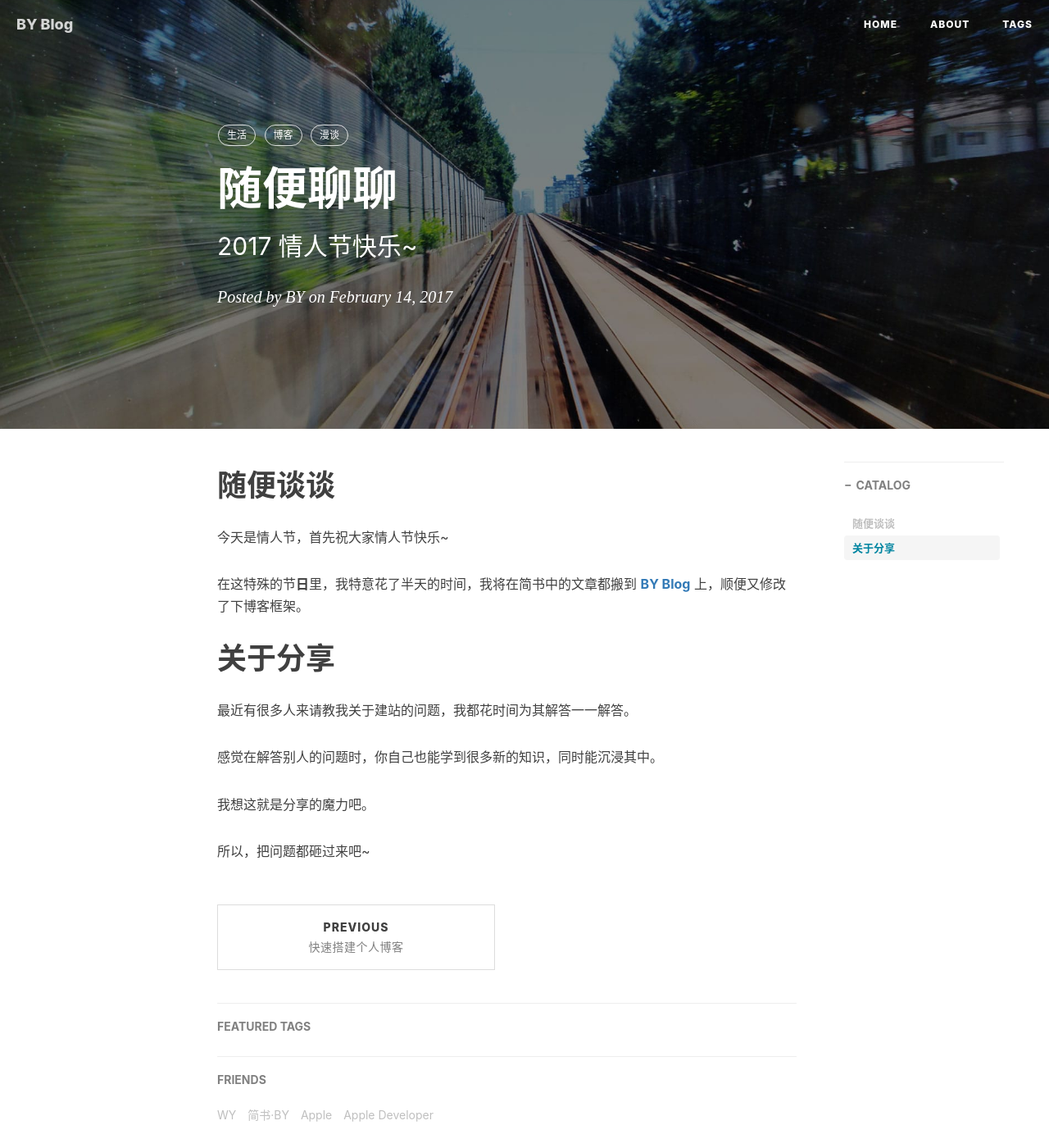
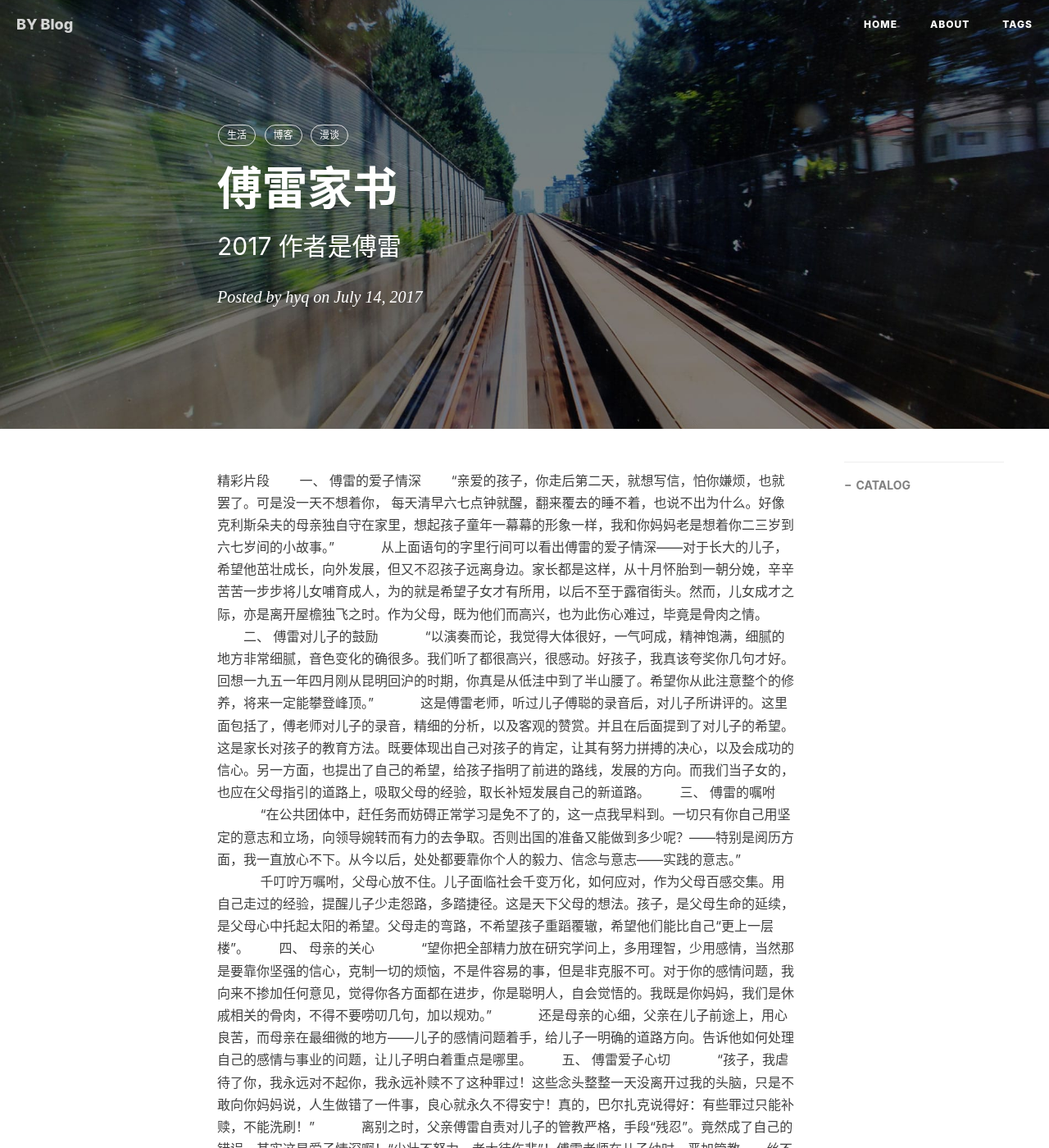
Before and after one commit to hanyuqian/hanyuqian.github.io, a Jekyll site: the page built from _posts/2017-02-14-随便聊聊.md, in a window 1280 px wide and 1400 px high. Shown: the whole window at 82% size. Built offline with Jekyll 4.4.1, drawn with Linux system fonts in a browser that asks for light colours; nearby versions of some CDN libraries; comment, search, counter and statistics services are not loaded; some of the changed text lies outside the part shown.

Commit message:
修改图片

```diff
--- a/_posts/2017-02-14-随便聊聊.md
+++ b/_posts/2017-02-14-随便聊聊.md
@@ -1,9 +1,9 @@
 ---
 layout:     post
-title:      随便聊聊
-subtitle:   2017 情人节快乐~
-date:       2017-02-14
-author:     BY
+title:      傅雷家书
+subtitle:   2017 作者是傅雷
+date:       2017-07-14
+author:     hyq
 header-img: img/post-bg-2015.jpg
 catalog: true
 tags:
@@ -12,18 +12,19 @@ tags:
     - 漫谈
 ---
 
-# 随便谈谈
-
-今天是情人节，首先祝大家情人节快乐~
-
-在这特殊的节**日**里，我特意花了半天的时间，我将在简书中的文章都搬到 [**BY Blog**](http://qiubaiying.github.io) 上，顺便又修改了下博客框架。
-
-# 关于分享
-
-最近有很多人来请教我关于建站的问题，我都花时间为其解答一一解答。
-
-感觉在解答别人的问题时，你自己也能学到很多新的知识，同时能沉浸其中。
-
-我想这就是分享的魔力吧。
-
-所以，把问题都砸过来吧~
+精彩片段
+　　一、 傅雷的爱子情深
+　　“亲爱的孩子，你走后第二天，就想写信，怕你嫌烦，也就罢了。可是没一天不想着你， 每天清早六七点钟就醒，翻来覆去的睡不着，也说不出为什么。好像克利斯朵夫的母亲独自守在家里，想起孩子童年一幕幕的形象一样，我和你妈妈老是想着你二三岁到六七岁间的小故事。”
+　　从上面语句的字里行间可以看出傅雷的爱子情深——对于长大的儿子，希望他茁壮成长，向外发展，但又不忍孩子远离身边。家长都是这样，从十月怀胎到一朝分娩，辛辛苦苦一步步将儿女哺育成人，为的就是希望子女才有所用，以后不至于露宿街头。然而，儿女成才之际，亦是离开屋檐独飞之时。作为父母，既为他们而高兴，也为此伤心难过，毕竟是骨肉之情。
+　　二、 傅雷对儿子的鼓励
+　　“以演奏而论，我觉得大体很好，一气呵成，精神饱满，细腻的地方非常细腻，音色变化的确很多。我们听了都很高兴，很感动。好孩子，我真该夸奖你几句才好。回想一九五一年四月刚从昆明回沪的时期，你真是从低洼中到了半山腰了。希望你从此注意整个的修养，将来一定能攀登峰顶。”
+　　这是傅雷老师，听过儿子傅聪的录音后，对儿子所讲评的。这里面包括了，傅老师对儿子的录音，精细的分析，以及客观的赞赏。并且在后面提到了对儿子的希望。这是家长对孩子的教育方法。既要体现出自己对孩子的肯定，让其有努力拼搏的决心，以及会成功的信心。另一方面，也提出了自己的希望，给孩子指明了前进的路线，发展的方向。而我们当子女的，也应在父母指引的道路上，吸取父母的经验，取长补短发展自己的新道路。
+　　三、 傅雷的嘱咐
+　　“在公共团体中，赶任务而妨碍正常学习是免不了的，这一点我早料到。一切只有你自己用坚定的意志和立场，向领导婉转而有力的去争取。否则出国的准备又能做到多少呢？——特别是阅历方面，我一直放心不下。从今以后，处处都要靠你个人的毅力、信念与意志——实践的意志。”
+　　千叮咛万嘱咐，父母心放不住。儿子面临社会千变万化，如何应对，作为父母百感交集。用自己走过的经验，提醒儿子少走怨路，多踏捷径。这是天下父母的想法。孩子，是父母生命的延续，是父母心中托起太阳的希望。父母走的弯路，不希望孩子重蹈覆辙，希望他们能比自己“更上一层楼”。
+　　四、 母亲的关心
+　　“望你把全部精力放在研究学问上，多用理智，少用感情，当然那是要靠你坚强的信心，克制一切的烦恼，不是件容易的事，但是非克服不可。对于你的感情问题，我向来不掺加任何意见，觉得你各方面都在进步，你是聪明人，自会觉悟的。我既是你妈妈，我们是休戚相关的骨肉，不得不要唠叨几句，加以规劝。”
+　　还是母亲的心细，父亲在儿子前途上，用心良苦，而母亲在最细微的地方——儿子的感情问题着手，给儿子一明确的道路方向。告诉他如何处理自己的感情与事业的问题，让儿子明白着重点是哪里。
+　　五、 傅雷爱子心切
+　　“孩子，我虐待了你，我永远对不起你，我永远补赎不了这种罪过！这些念头整整一天没离开过我的头脑，只是不敢向你妈妈说，人生做错了一件事，良心就永久不得安宁！真的，巴尔扎克说得好：有些罪过只能补赎，不能洗刷！”
+　　离别之时，父亲傅雷自责对儿子的管教严格，手段“残忍”。竟然成了自己的错误。其实这是爱子情深啊！“少壮不努力，老大徒伤悲”！傅雷老师在儿子幼时，严加管教、一丝不苟，“残忍地虐待”了儿子傅聪。哪里有父亲虐待自己的亲生骨肉的呢？傅雷老师只是想“严父之下出才子”罢了。
```
Also changed, not shown: img/icon_wechat.png.
